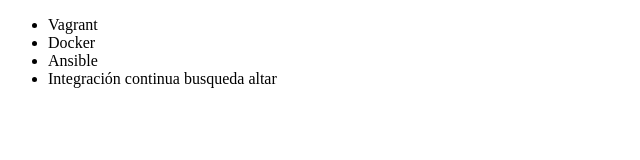
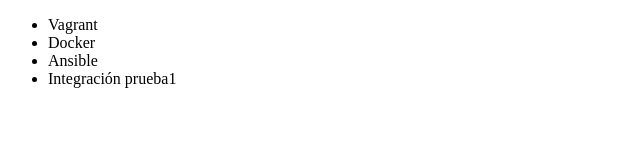
Before and after one commit to TavoDcm/Alura-git, a plain HTML site: page index.html in a window 1280 px wide. Shown: the full height of the page, 0-640 px from the left. Drawn offline with Linux system fonts and the light colour scheme.

Commit message:
Cambio prueba1

```diff
--- a/index.html
+++ b/index.html
@@ -9,7 +9,7 @@
          <li> Vagrant </li>
          <li> Docker </li>
          <li> Ansible </li>
-         <li> Integración continua busqueda altar</li>
+         <li> Integración prueba1</li>
      </ul>
 </body>
 </html>
```
